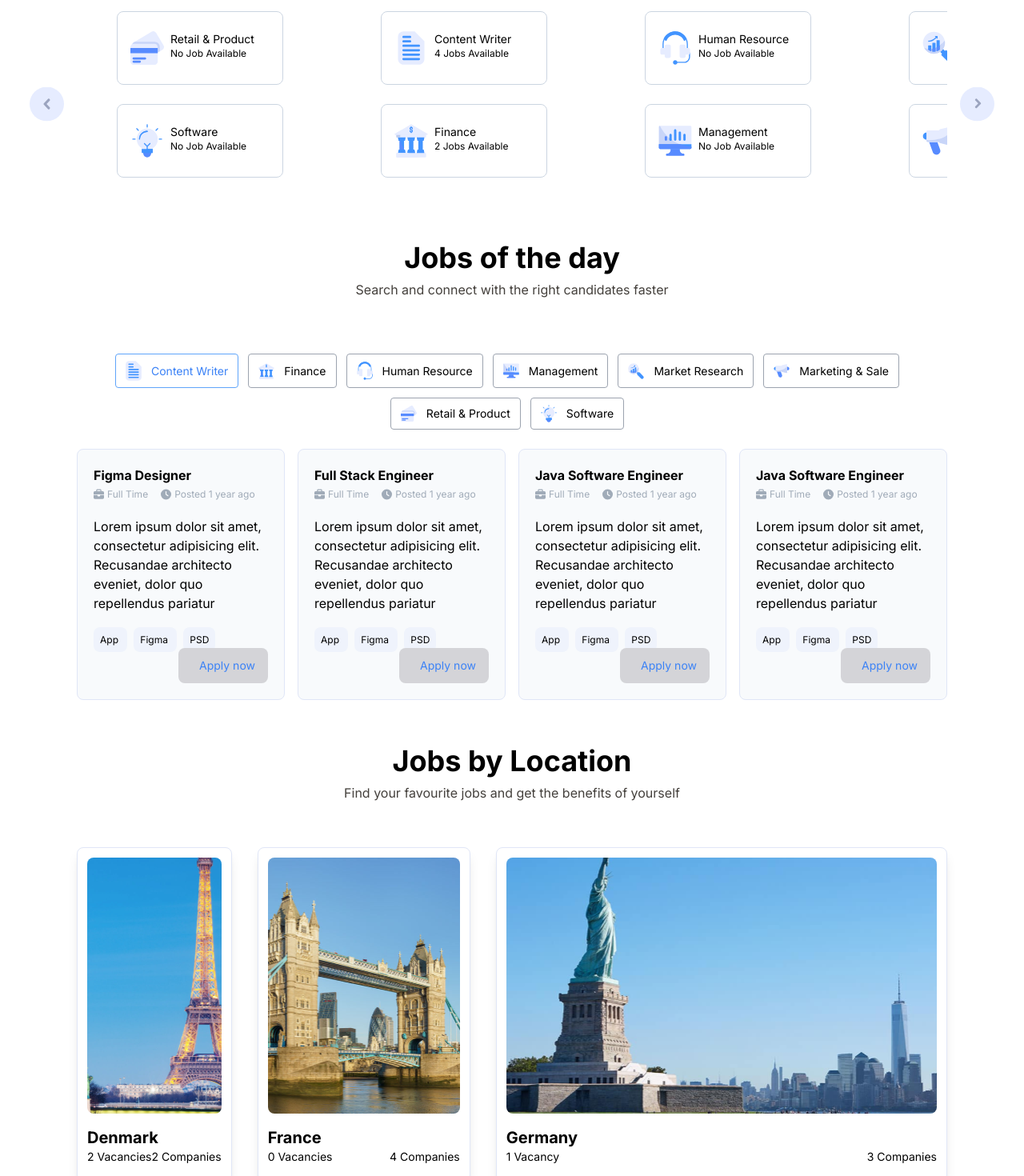
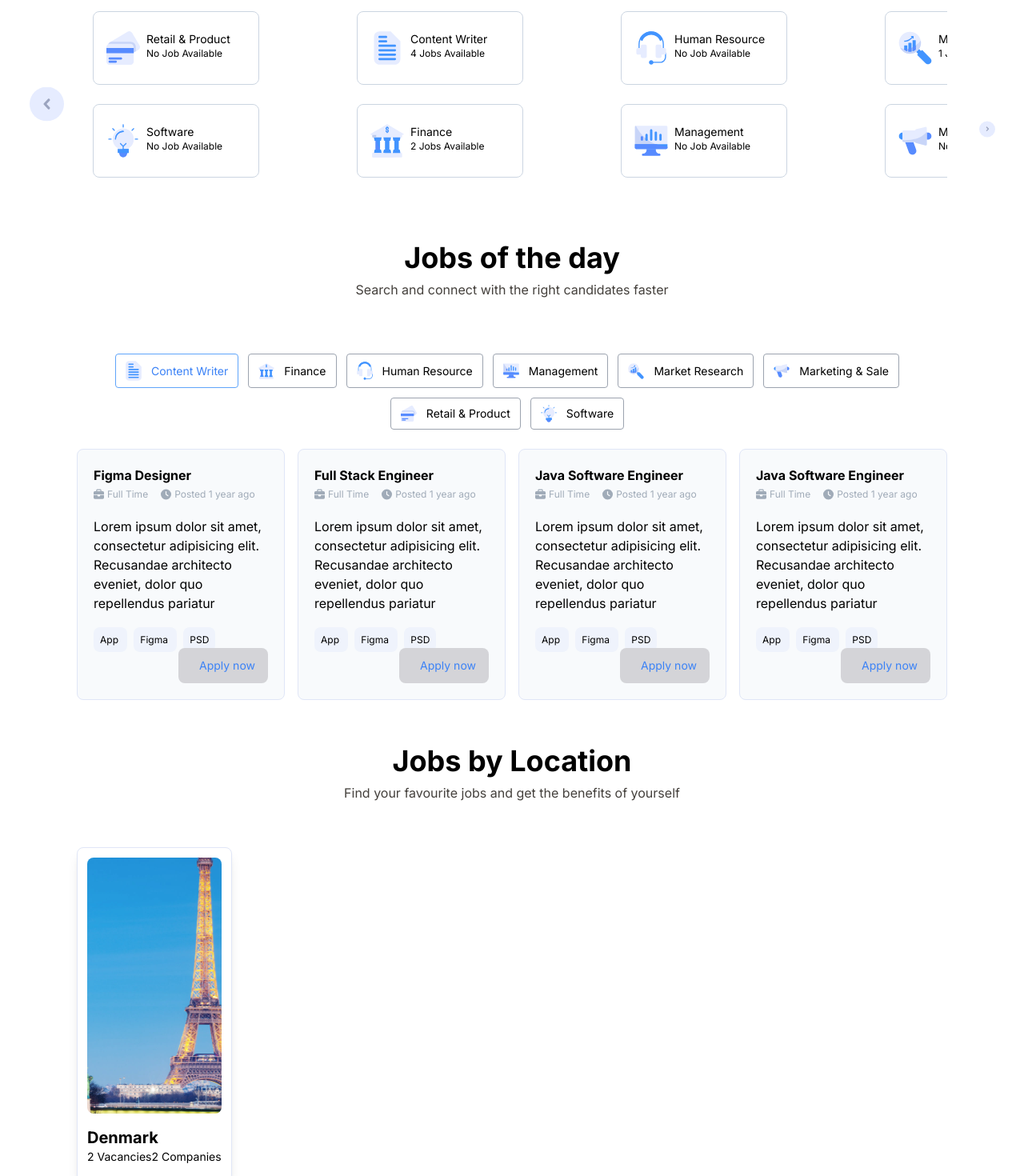
Before and after one commit to shobana2016mca/DEMO-INTERN, a Next.js app: page / in a window 1280 px wide. Shown: the part 820-2290 px from the top of the page at 80% size. Built offline with nearby package versions, Linux system fonts and the light colour scheme.

Commit message:
category and job locations styles updated

```diff
--- a/src/components/Categories/index.tsx
+++ b/src/components/Categories/index.tsx
@@ -20,19 +20,21 @@ interface CategoriesList {
 export default function Categories() {
   const settings = {
     className: "",
-    // dots: true,
     centerMode: true,
     infinite: true,
     speed: 500,
     rows: 2,
     slidesPerRow: 1,
     nextArrow: (
+      <div className="hidden md:visible">
         <Image
           src={"/images/next-arrow.svg"}
           alt="next-arrow"
           width={40}
           height={43}
+          className="arrow"
         />
+      </div>
     ),
     prevArrow: (
       <Image
@@ -40,6 +42,7 @@ export default function Categories() {
         alt="next-arrow"
         width={40}
         height={43}
+        className="arrow"
       />
     ),
     responsive: [
@@ -48,7 +51,6 @@ export default function Categories() {
         settings: {
           slidesToShow: 5,
           dots: true,
-
         },
       },
       {
@@ -76,6 +78,7 @@ export default function Categories() {
         settings: {
           slidesToShow: 1,
           slidesToScroll: 1,
+          dots: true,
         },
       },
     ],
@@ -88,13 +91,13 @@ export default function Categories() {
         description="Find the job that’s perfect for you. about 800+ new jobs everyday"
       />
       <div>
-        <div className="slider-container">
+        <div className="slider-container w-10/12 lg:w-full ">
           <Slider {...settings}>
             {categories?.categories?.map(({ list }: CategoriesList) => {
               return list?.map((item) => {
                 return (
-                  <div className="mr-2 md:mr-6 mb-6 card-details ">
-                    <div className="w-52 flex flx-col category-image py-6 px-4 border rounded-lg border-slate-300 ">
+                  <div className="mr-2 w-11/12 md:mr-6 mb-6 card-details ">
+                    <div className="w-full lg:w-52 flex category-image py-6 px-4 border rounded-lg border-slate-300 ">
                       <>
                         <Image
                           src={item.imageUrl}
--- a/src/components/Categories/styles.css
+++ b/src/components/Categories/styles.css
@@ -8,14 +8,27 @@
   font-size: 10px;
 }
 
+@media screen and (max-width: 767px) {
+  .slider-container .category-image,
+  .card-details {
+    width: 90%;
+  }
+}
+
 .slider-container .category-image,
 .card-details {
   display: flex !important;
 }
 
-.slider-container .category-icon  {
+.slider-container .category-icon {
   width: 42px;
   height: 42px;
+}
+
+@media screen and (max-width: 767px) {
+  .slider-container .arrow {
+    display: none;
+  }
 }
 
 .slider-container img {
@@ -26,6 +39,11 @@
 .slider-container .slick-next {
   right: -60px;
 }
+
 .slider-container .slick-prev {
   left: -60px;
 }
+
+.slick-list {
+  padding-left: 20px !important;
+}
--- a/src/components/JobLocations/index.tsx
+++ b/src/components/JobLocations/index.tsx
@@ -21,17 +21,17 @@ interface JobLocations {
 export default function JobLocations() {
   const getColSpanValue = (id: number) => {
     if (id === 0) {
-      return "lg:col-end-1  ";
+      return "lg:col-end-1 md:col-span-2";
     } else if (id === 1) {
-      return "lg:col-end-2";
+      return "lg:col-end-2 md:col-span-2";
     } else if (id === 2) {
-      return "lg:col-span-2 lg:col-end-4";
+      return "lg:col-span-2 lg:col-end-4 md:col-span-2";
     } else if (id === 3) {
-      return "col-span-2 col-end-2";
+      return "lg:col-span-2 lg:col-end-2 md:col-span-2";
     } else if (id === 4) {
-      return "col-span-1";
+      return "lg:col-span-1 md:col-span-2";
     } else if (id === 5) {
-      return "col-span-1";
+      return "lg:col-span-1 md:col-span-2";
     }
   };
 
@@ -41,7 +41,7 @@ export default function JobLocations() {
         title="Jobs by Location"
         description="Find your favourite jobs and get the benefits of yourself"
       />
-      <div className="job-locations flex grid grid-cols-6 gap-4 lg:grid-cols-3 md:gap-6 xl:gap-8 ">
+      <div className="px-4 md:px-0 lg:w-full job-locations flex grid grid-cols-1 gap-4 lg:grid-cols-3 md:gap-6 xl:gap-8 ">
         {jobLocations?.locations?.map(({ list }: JobLocations) => {
           return list?.map((item) => {
             return (
```
Lines whose indentation alone changed are shown as unchanged.
